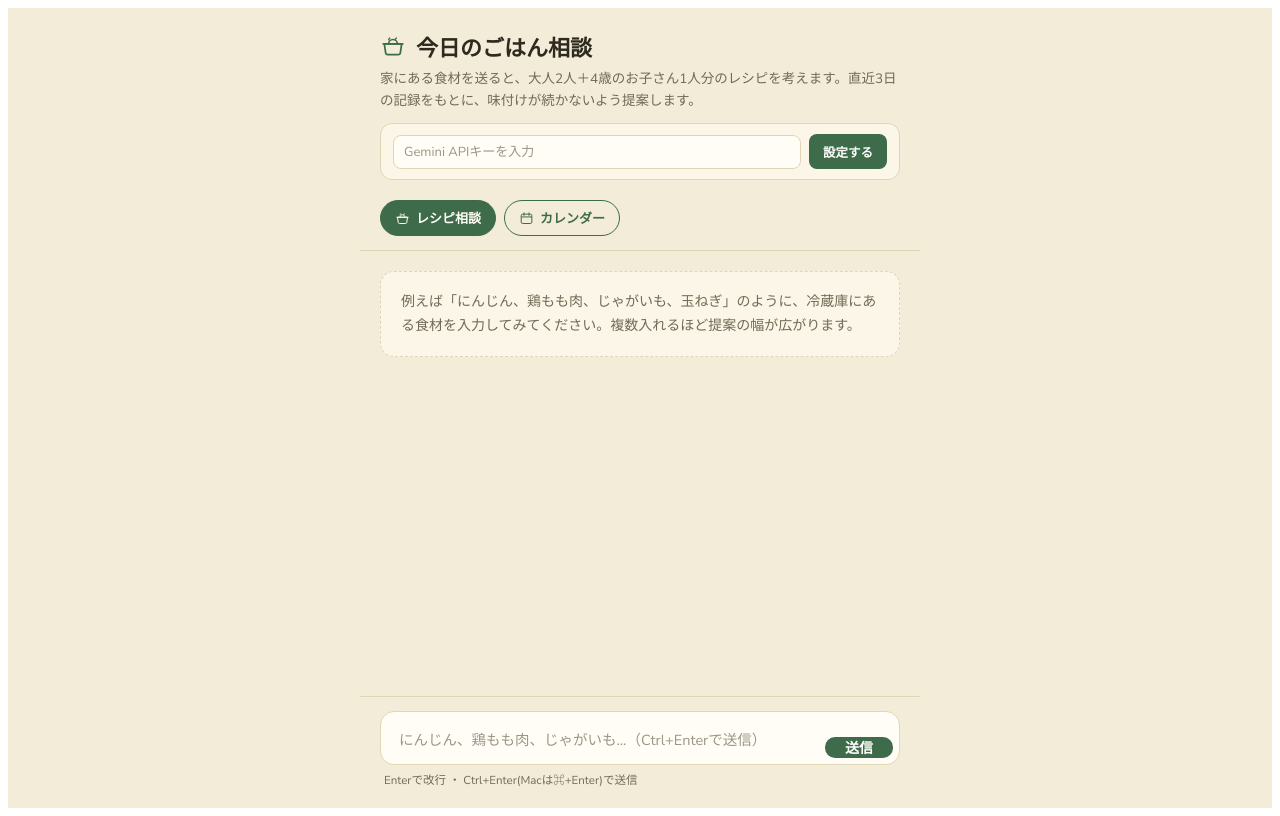
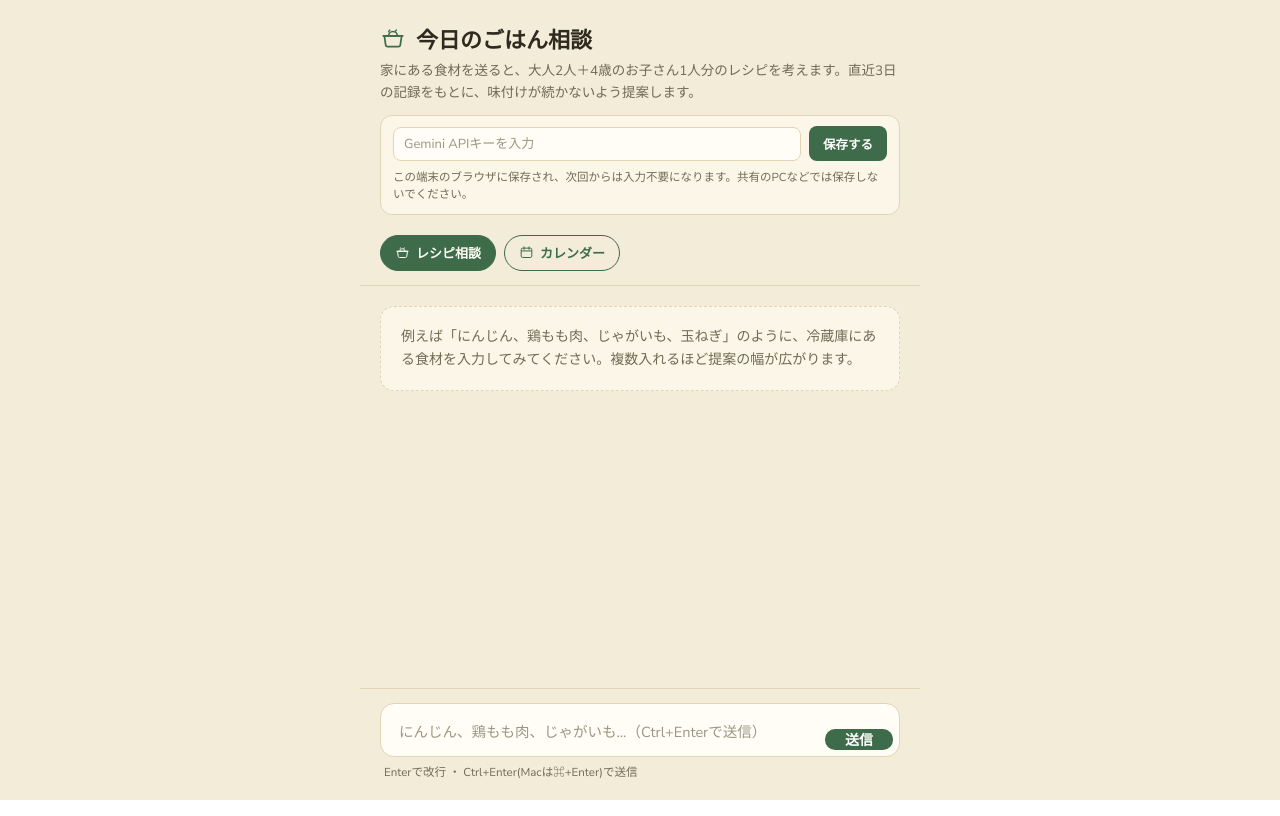
Before and after one commit to nakazy63/kondateapp, a React (Vite) app: page / in a window 1280 px wide. Built offline with nearby package versions, Linux system fonts and the light colour scheme.

Commit message:
Update App.jsx

```diff
--- a/src/App.jsx
+++ b/src/App.jsx
@@ -814,6 +814,31 @@ export default function App() {
 
   useEffect(() => {
     try {
+      const savedKey = localStorage.getItem("gemini-api-key");
+      if (savedKey) {
+        setApiKey(savedKey);
+        setShowKeyInput(false);
+      }
+    } catch (e) {
+      // 読み込みに失敗した場合は通常通り入力を求める
+    }
+  }, []);
+
+  const saveApiKey = (key) => {
+    setApiKey(key);
+    try {
+      if (key) {
+        localStorage.setItem("gemini-api-key", key);
+      } else {
+        localStorage.removeItem("gemini-api-key");
+      }
+    } catch (e) {
+      console.error("Failed to save API key", e);
+    }
+  };
+
+  useEffect(() => {
+    try {
       const raw = localStorage.getItem("recipe-log");
       if (raw) setHistory(JSON.parse(raw));
     } catch (e) {
@@ -949,16 +974,18 @@ export default function App() {
   return (
     <div
       style={{
-        minHeight: "100vh",
+        height: "100dvh",
         background: COLORS.bg,
         display: "flex",
         justifyContent: "center",
+        overflow: "hidden",
       }}
     >
       <style>{`
         ${FONT_IMPORT}
         @keyframes kondate-spin { to { transform: rotate(360deg); } }
         * { box-sizing: border-box; }
+        html, body, #root { height: 100%; margin: 0; }
         ::placeholder { color: ${COLORS.inkSoft}; opacity: 0.7; }
       `}</style>
 
@@ -968,7 +995,8 @@ export default function App() {
           maxWidth: 560,
           display: "flex",
           flexDirection: "column",
-          height: "100vh",
+          height: "100%",
+          minHeight: 0,
         }}
       >
         {/* ヘッダー */}
@@ -976,6 +1004,7 @@ export default function App() {
           style={{
             padding: "22px 20px 16px",
             background: COLORS.bg,
+            flexShrink: 0,
           }}
         >
           <div style={{ display: "flex", alignItems: "center", gap: 10 }}>
@@ -1013,10 +1042,11 @@ export default function App() {
                 borderRadius: 12,
                 padding: "10px 12px",
                 display: "flex",
+                flexDirection: "column",
                 gap: 8,
-                alignItems: "center",
               }}
             >
+              <div style={{ display: "flex", gap: 8, alignItems: "center" }}>
                 <input
                   type="password"
                   value={apiKey}
@@ -1035,7 +1065,11 @@ export default function App() {
                   }}
                 />
                 <button
-                onClick={() => apiKey && setShowKeyInput(false)}
+                  onClick={() => {
+                    if (!apiKey) return;
+                    saveApiKey(apiKey);
+                    setShowKeyInput(false);
+                  }}
                   style={{
                     border: "none",
                     background: COLORS.green,
@@ -1049,15 +1083,27 @@ export default function App() {
                     whiteSpace: "nowrap",
                   }}
                 >
-                設定する
+                  保存する
                 </button>
+              </div>
+              <p
+                style={{
+                  margin: 0,
+                  fontFamily: "'Nunito Sans', sans-serif",
+                  fontSize: 11.5,
+                  color: COLORS.inkSoft,
+                  lineHeight: 1.5,
+                }}
+              >
+                この端末のブラウザに保存され、次回からは入力不要になります。共有のPCなどでは保存しないでください。
+              </p>
             </div>
           )}
           {!showKeyInput && (
+            <div style={{ display: "flex", gap: 12, marginTop: 10 }}>
               <button
                 onClick={() => setShowKeyInput(true)}
                 style={{
-                marginTop: 10,
                   border: "none",
                   background: "none",
                   color: COLORS.inkSoft,
@@ -1070,6 +1116,25 @@ export default function App() {
               >
                 APIキーを変更する
               </button>
+              <button
+                onClick={() => {
+                  saveApiKey("");
+                  setShowKeyInput(true);
+                }}
+                style={{
+                  border: "none",
+                  background: "none",
+                  color: COLORS.inkSoft,
+                  fontFamily: "'Nunito Sans', sans-serif",
+                  fontSize: 12,
+                  textDecoration: "underline",
+                  cursor: "pointer",
+                  padding: 0,
+                }}
+              >
+                保存したキーを削除
+              </button>
+            </div>
           )}
         </div>
 
@@ -1080,6 +1145,7 @@ export default function App() {
             gap: 8,
             padding: "4px 20px 14px",
             borderBottom: `1px solid ${COLORS.border}`,
+            flexShrink: 0,
           }}
         >
           <button onClick={() => setActiveTab("chat")} style={tabButtonStyle(activeTab === "chat")}>
@@ -1101,7 +1167,9 @@ export default function App() {
             ref={scrollRef}
             style={{
               flex: 1,
+              minHeight: 0,
               overflowY: "auto",
+              WebkitOverflowScrolling: "touch",
               padding: "20px 20px 12px",
               display: "flex",
               flexDirection: "column",
@@ -1154,7 +1222,7 @@ export default function App() {
             })}
           </div>
         ) : (
-          <div style={{ flex: 1, overflowY: "auto" }}>
+          <div style={{ flex: 1, minHeight: 0, overflowY: "auto", WebkitOverflowScrolling: "touch" }}>
             <CalendarTab history={history} />
           </div>
         )}
@@ -1166,6 +1234,7 @@ export default function App() {
               padding: "14px 20px 20px",
               borderTop: `1px solid ${COLORS.border}`,
               background: COLORS.bg,
+              flexShrink: 0,
             }}
           >
             <div
```
Lines whose indentation alone changed are shown as unchanged.
